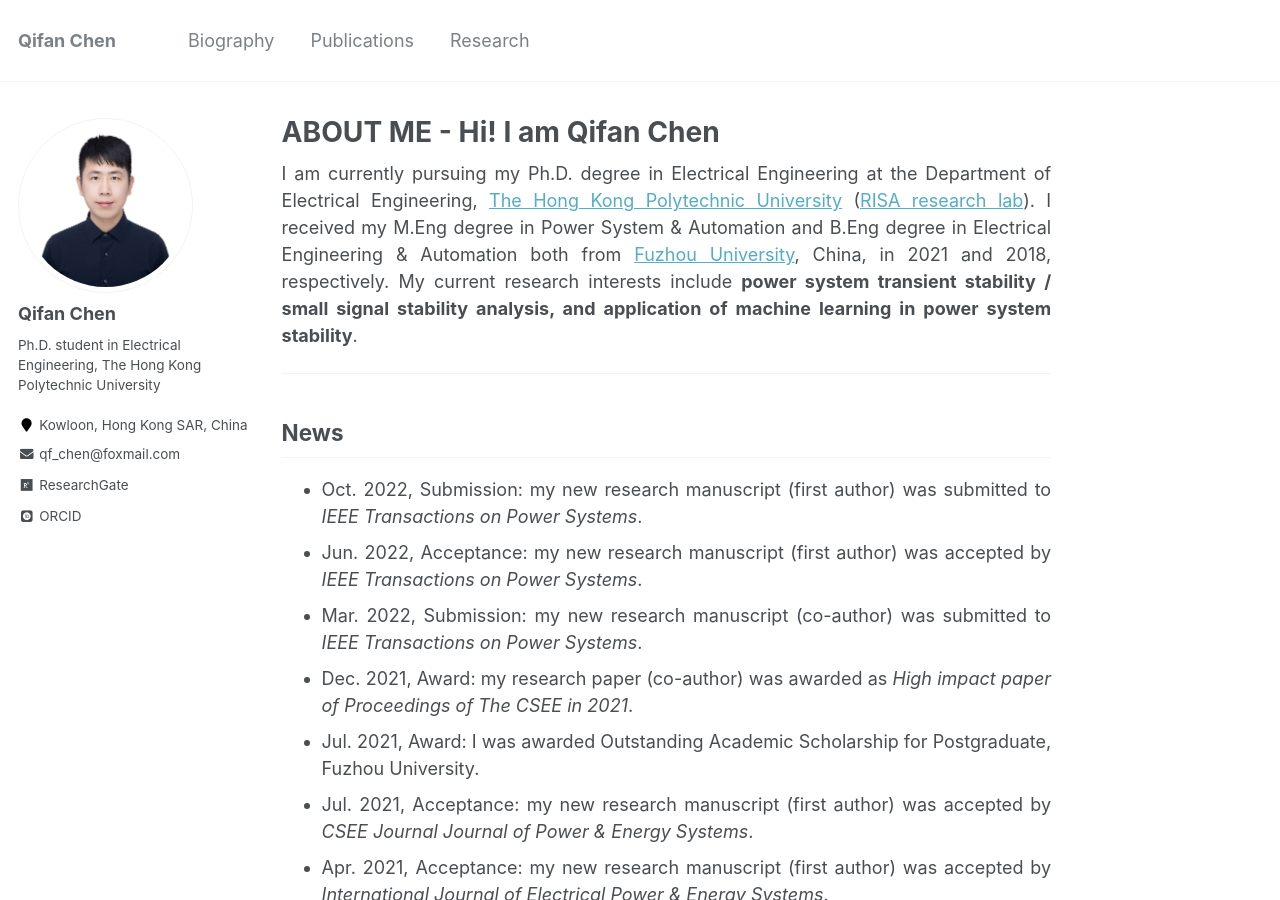
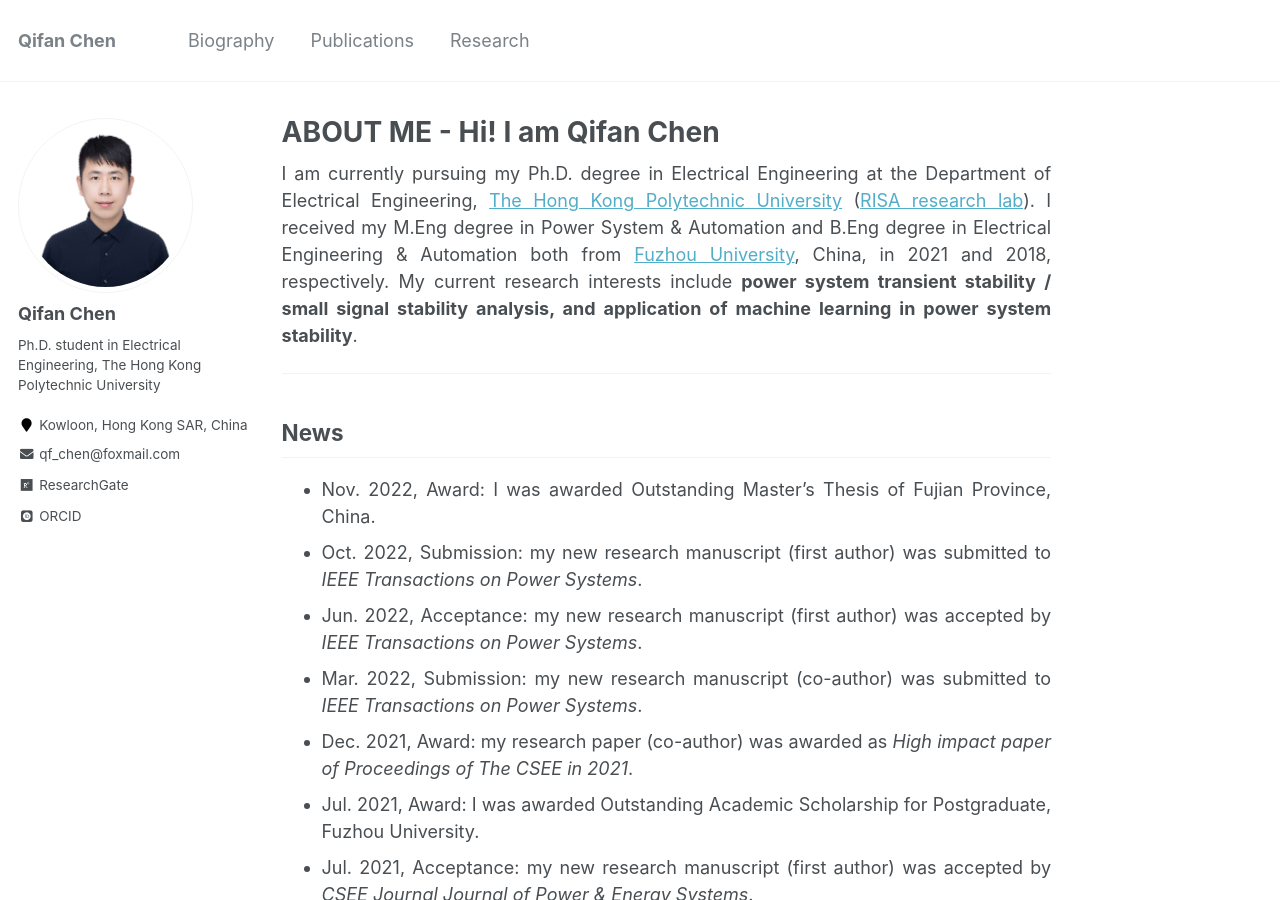
Before and after one commit to ChQf/ChQf.github.io, a Jekyll site: the page built from _pages/about.md, in a window 1280 px wide and 900 px high. Built offline with Jekyll 4.4.1, drawn with Linux system fonts in a browser that asks for light colours; some web fonts are replaced.

Commit message:
master's thesis

```diff
--- a/_pages/about.md
+++ b/_pages/about.md
@@ -8,13 +8,14 @@ redirect_from:
   - /about.html
 ---
 I am currently pursuing my Ph.D. degree in Electrical Engineering at the Department of Electrical Engineering, [The Hong Kong Polytechnic University](https://www.polyu.edu.hk/){:target="_blank"} ([RISA research lab](https://www.polyu.edu.hk/ee/siqibu/index.html){:target="_blank"}).
-I received my M.Eng degree in Power System & Automation and B.Eng degree in Electrical Engineering & Automation both from [Fuzhou University](https://www.fzu.edu.cn/){:target="_blank"}, China, in 2021 and 2018, respectively.
+I received my M.Eng degree in Power System & Automation and B.Eng degree in Electrical Engineering & Automation both from [Fuzhou University](https://dqxy.fzu.edu.cn/){:target="_blank"}, China, in 2021 and 2018, respectively.
 My current research interests include **power system transient stability / small signal stability analysis, and application of machine learning in power system stability**.
 {: .text-justify}
 ---
 
 ## News
 
+* Nov. 2022, Award: I was awarded Outstanding Master's Thesis of Fujian Province, China.
 * Oct. 2022, Submission: my new research manuscript (first author) was submitted to *IEEE Transactions on Power Systems*.
 * Jun. 2022, Acceptance: my new research manuscript (first author) was accepted by *IEEE Transactions on Power Systems*.
 * Mar. 2022, Submission: my new research manuscript (co-author) was submitted to *IEEE Transactions on Power Systems*.
```
Also changed, not shown: _pages/biography.md (+1 -0 lines).
